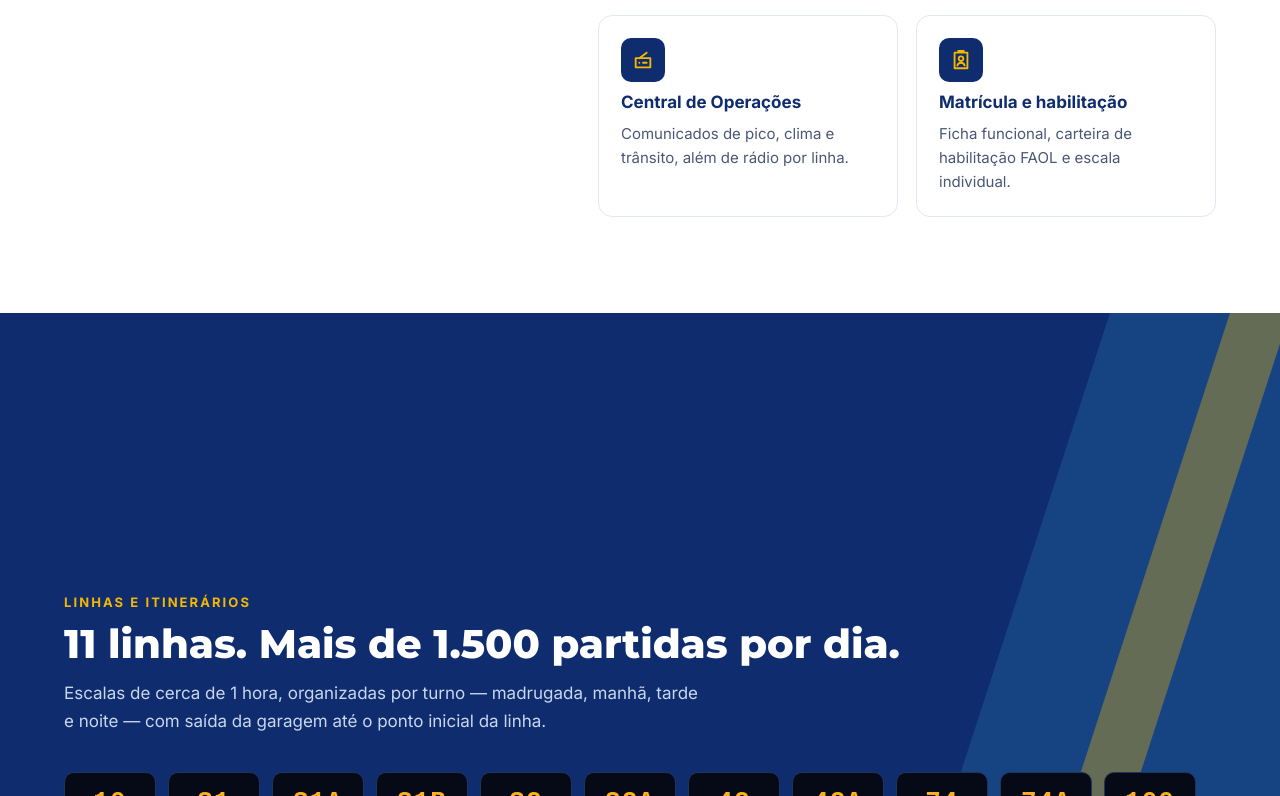
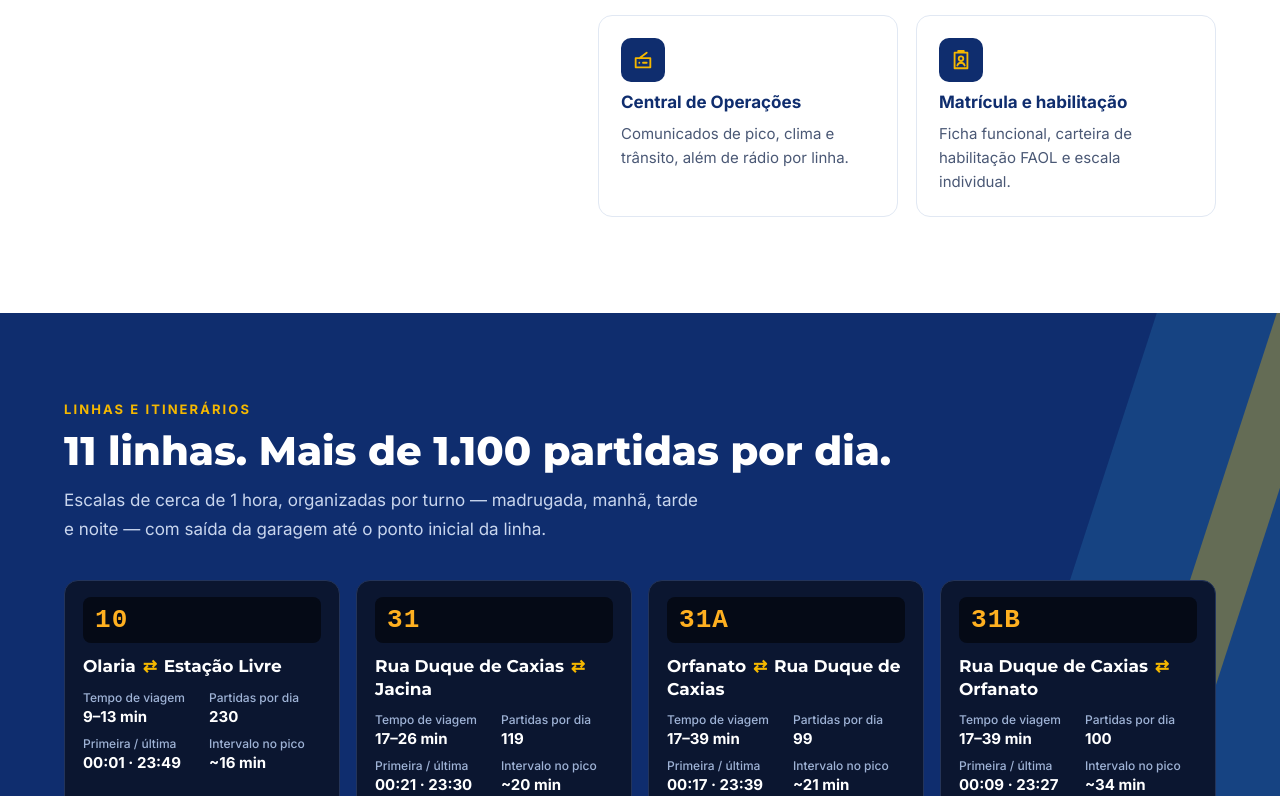
Before and after one commit to faol-novafriburgo/faol-novafriburgo.github.io, a plain HTML site: page index.html in a window 1280 px wide. Shown: the part 2897-3693 px from the top of the page. Drawn offline with Linux system fonts and the light colour scheme.

Commit message:
Site institucional da FAOL (versão aprovada pelo Presidente)

```diff
--- a/css/estilo.css
+++ b/css/estilo.css
@@ -313,3 +313,18 @@ main>section>.wrap{width:100%}
   border-radius:999px;padding:9px 14px;min-height:40px;cursor:pointer;backdrop-filter:blur(4px)}
 .vbotoes button:hover{background:rgba(245,184,0,.9);color:#0A1F4D}
 @media (max-width:760px){.vinheta .wrap{padding-top:56px;padding-bottom:56px}}
+
+/* (19/11, item e) cartoes das linhas: origem ⇄ destino, tempo de viagem, partidas e horarios reais */
+.cartoes-linhas{display:grid;grid-template-columns:repeat(auto-fill,minmax(260px,1fr));gap:16px;margin-top:28px}
+.cl{background:#0B1630;border:1px solid #23345A;border-radius:14px;padding:16px 18px 18px;display:flex;flex-direction:column;gap:12px;color:#FFFFFF}
+.cl.on{box-shadow:0 0 0 2px #2ECC71 inset}
+.cl-led{display:flex;align-items:center;justify-content:space-between;background:#050A16;border-radius:8px;padding:8px 12px;
+  font-family:'Courier New',monospace;font-weight:700;font-size:26px;color:#FFB020;letter-spacing:.04em}
+.cl-ao{font:600 12px Inter,sans-serif;color:#2ECC71;letter-spacing:0}
+.cl-rota{margin:0;font:700 17px/1.35 Montserrat,sans-serif;color:#FFFFFF}
+.cl-rota .ida{color:#F5B800;padding:0 2px}
+.cl-rota small{font:500 13px Inter,sans-serif;color:#9FB3D6}
+.cl-dados{margin:0;display:grid;grid-template-columns:1fr 1fr;gap:10px 14px}
+.cl-dados div{min-width:0}
+.cl-dados dt{font:500 12px Inter,sans-serif;color:#9FB3D6}
+.cl-dados dd{margin:2px 0 0;font:700 15px Inter,sans-serif;color:#FFFFFF}
--- a/index.html
+++ b/index.html
@@ -48,7 +48,7 @@
   </div>
   <div class="wrap heroi">
     <div class="logo up"><img src="imagens/logo_branco.png" alt="FAOL Nova Friburgo"></div>
-    <div class="selo up" id="selo"><span class="pulse"></span><span id="selo-txt">Inauguração em breve</span></div>
+    <div class="selo up" id="selo"><span class="pulse"></span><span id="selo-txt">Em operação</span></div>
     <h1 class="h1 up d1">O transporte coletivo de passageiros de Nova Friburgo, <span>com padrão de empresa.</span></h1>
     <p class="up d2">11 linhas urbanas no simulador openOMSI, com escalas, horários reais e uma equipe organizada como uma viação de verdade.</p>
     <div class="acoes up d3">
@@ -109,7 +109,7 @@
   <div class="d1x" aria-hidden="true"></div><div class="d2x" aria-hidden="true"></div>
   <div class="wrap">
     <div class="rotulo">Linhas e itinerários</div>
-    <h2 class="h2">11 linhas. Mais de 1.500 partidas por dia.</h2>
+    <h2 class="h2" id="linhas-titulo">11 linhas. Mais de 1.100 partidas por dia.</h2>
     <p>Escalas de cerca de 1 hora, organizadas por turno — madrugada, manhã, tarde e noite — com saída da garagem até o ponto inicial da linha.</p>
     <div class="leds" id="leds"></div>
   </div>
@@ -144,7 +144,7 @@
       <div class="anel" aria-hidden="true"></div>
       <div class="rotulo">Quadro de Honra</div>
       <h3>Motoristas destaque do mês</h3>
-      <p id="honra-txt">Publicado automaticamente a partir da inauguração, com base em escalas cumpridas, assiduidade e disciplina.</p>
+      <p id="honra-txt">Publicado automaticamente pela Central, com base em escalas cumpridas, assiduidade e disciplina.</p>
       <ul class="lista" id="honra-lista" hidden></ul>
     </div>
     <div class="bloco claro card">
@@ -197,6 +197,7 @@
 
 <!-- config (convite do Discord) e dados ao vivo gerados pela Central (status.js, a cada 5 min depois da publicação) -->
 <script src="js/config.js"></script>
+<script src="js/linhas.js"></script>
 <script src="dados/status.js"></script>
 <script src="js/site.js"></script>
 </body>
--- /dev/null
+++ b/js/linhas.js
@@ -0,0 +1,135 @@
+/* gerado pela Central FAOL em 19/11/2026 22:16 - nao editar a mao */
+window.FAOL_LINHAS = [
+ {
+  "linha": "10",
+  "origem": "Olaria",
+  "destino": "Estação Livre",
+  "circular": false,
+  "tempo_min": 9,
+  "tempo_max": 13,
+  "partidas": 230,
+  "primeira": "00:01",
+  "ultima": "23:49",
+  "intervalo_pico": 16
+ },
+ {
+  "linha": "31",
+  "origem": "Rua Duque de Caxias",
+  "destino": "Jacina",
+  "circular": false,
+  "tempo_min": 17,
+  "tempo_max": 26,
+  "partidas": 119,
+  "primeira": "00:21",
+  "ultima": "23:30",
+  "intervalo_pico": 20
+ },
+ {
+  "linha": "31A",
+  "origem": "Orfanato",
+  "destino": "Rua Duque de Caxias",
+  "circular": false,
+  "tempo_min": 17,
+  "tempo_max": 39,
+  "partidas": 99,
+  "primeira": "00:17",
+  "ultima": "23:39",
+  "intervalo_pico": 21
+ },
+ {
+  "linha": "31B",
+  "origem": "Rua Duque de Caxias",
+  "destino": "Orfanato",
+  "circular": false,
+  "tempo_min": 17,
+  "tempo_max": 39,
+  "partidas": 100,
+  "primeira": "00:09",
+  "ultima": "23:27",
+  "intervalo_pico": 34
+ },
+ {
+  "linha": "32",
+  "origem": "Estação Livre",
+  "destino": "Nova Suíça",
+  "circular": false,
+  "tempo_min": 21,
+  "tempo_max": 33,
+  "partidas": 105,
+  "primeira": "00:15",
+  "ultima": "23:53",
+  "intervalo_pico": 27
+ },
+ {
+  "linha": "32A",
+  "origem": "Vale do Paraíso",
+  "destino": "Estação Livre",
+  "circular": false,
+  "tempo_min": 21,
+  "tempo_max": 33,
+  "partidas": 104,
+  "primeira": "00:03",
+  "ultima": "23:25",
+  "intervalo_pico": 35
+ },
+ {
+  "linha": "42",
+  "origem": "Alto de Olaria",
+  "destino": "Estação Livre",
+  "circular": false,
+  "tempo_min": 21,
+  "tempo_max": 33,
+  "partidas": 104,
+  "primeira": "00:30",
+  "ultima": "23:47",
+  "intervalo_pico": 28
+ },
+ {
+  "linha": "42A",
+  "origem": "Estação Livre",
+  "destino": "Alto de Olaria",
+  "circular": false,
+  "tempo_min": 26,
+  "tempo_max": 39,
+  "partidas": 88,
+  "primeira": "00:14",
+  "ultima": "23:28",
+  "intervalo_pico": 42
+ },
+ {
+  "linha": "74",
+  "origem": "Alto de Olaria",
+  "destino": "Nova Suíça",
+  "circular": false,
+  "tempo_min": 34,
+  "tempo_max": 52,
+  "partidas": 64,
+  "primeira": "00:25",
+  "ultima": "23:18",
+  "intervalo_pico": 56
+ },
+ {
+  "linha": "74A",
+  "origem": "Alto de Olaria",
+  "destino": "Nova Suíça",
+  "circular": false,
+  "tempo_min": 34,
+  "tempo_max": 52,
+  "partidas": 64,
+  "primeira": "00:11",
+  "ultima": "22:55",
+  "intervalo_pico": 56
+ },
+ {
+  "linha": "100",
+  "origem": "Barroso",
+  "destino": "Barroso",
+  "circular": true,
+  "tempo_min": 21,
+  "tempo_max": 33,
+  "partidas": 105,
+  "primeira": "00:02",
+  "ultima": "23:46",
+  "intervalo_pico": 16
+ }
+];
--- a/js/site.js
+++ b/js/site.js
@@ -48,12 +48,37 @@
       "<h3>" + p[1] + "</h3><p>" + p[2] + "</p>"));
   });
 
+  /* (19/11) total real de partidas por dia (soma dos horarios do mapa) */
+  var TOTAL_PARTIDAS = (window.FAOL_LINHAS || []).reduce(function (t, d) { return t + (d.partidas || 0); }, 0) || 1182;
+  var tl = document.getElementById("linhas-titulo");
+  if (tl) { tl.textContent = "11 linhas. Mais de " + (Math.floor(TOTAL_PARTIDAS / 100) * 100).toLocaleString("pt-BR") + " partidas por dia."; }
   var LINHAS = ["10", "31", "31A", "31B", "32", "32A", "42", "42A", "74", "74A", "100"];
   var rodando = (S.linhas_rodando || []).map(String);
-  LINHAS.forEach(function (l) {
-    var on = rodando.indexOf(l) >= 0;
-    $("leds").appendChild(el("div", { "class": "led card" + (on ? " on" : ""), "title": on ? "Em operação agora" : "" }, esc(l)));
-  });
+  /* (19/11, item e) cartoes das linhas: dados REAIS dos horarios do mapa (js/linhas.js, gerado pela Central) */
+  var DL = window.FAOL_LINHAS || [];
+  if (DL.length) {
+    $("leds").className = "cartoes-linhas";
+    DL.forEach(function (d) {
+      var on = rodando.indexOf(String(d.linha)) >= 0;
+      var rota = d.circular ? esc(d.origem) + " <small>(circular)</small>"
+                            : esc(d.origem) + ' <span class="ida">⇄</span> ' + esc(d.destino);
+      var tempo = d.tempo_min ? (d.tempo_min === d.tempo_max ? d.tempo_min : d.tempo_min + "–" + d.tempo_max) + " min" : "—";
+      $("leds").appendChild(el("article", { "class": "cl" + (on ? " on" : "") },
+        '<div class="cl-led">' + esc(d.linha) + (on ? '<span class="cl-ao">● em operação</span>' : "") + "</div>" +
+        '<h3 class="cl-rota">' + rota + "</h3>" +
+        '<dl class="cl-dados">' +
+        "<div><dt>Tempo de viagem</dt><dd>" + tempo + "</dd></div>" +
+        "<div><dt>Partidas por dia</dt><dd>" + esc(d.partidas) + "</dd></div>" +
+        "<div><dt>Primeira / última</dt><dd>" + esc(d.primeira) + " · " + esc(d.ultima) + "</dd></div>" +
+        "<div><dt>Intervalo no pico</dt><dd>" + (d.intervalo_pico ? "~" + d.intervalo_pico + " min" : "—") + "</dd></div>" +
+        "</dl>"));
+    });
+  } else {
+    LINHAS.forEach(function (l) {
+      var on = rodando.indexOf(l) >= 0;
+      $("leds").appendChild(el("div", { "class": "led card" + (on ? " on" : ""), "title": on ? "Em operação agora" : "" }, esc(l)));
+    });
+  }
 
   var degraus = [
     ["1", "Em Treinamento", "Viagem acompanhada por um instrutor da empresa antes da liberação.", "#3BA7DD"],
@@ -113,13 +138,13 @@
                : { v: null, txt: sitTxt, r: "Servidor", cor: "#0F2D6E" },
       nLin > 0 ? { v: nLin, suf: "", r: "Linhas rodando agora", cor: "#3BA7DD" }
                : { v: 11, suf: "", r: "Linhas em operação", cor: "#3BA7DD" },
-      { v: 1500, suf: "+", r: "Partidas por dia", cor: "#F5B800" },
+      { v: TOTAL_PARTIDAS, suf: "", r: "Partidas por dia", cor: "#F5B800" },
       { v: null, txt: "24 h", r: "Operação com horário real", cor: "#0F2D6E" }
     ];
   } else {
     stats = [
       { v: 11, suf: "", r: "Linhas em operação", cor: "#0F2D6E" },
-      { v: 1500, suf: "+", r: "Partidas por dia", cor: "#3BA7DD" },
+      { v: TOTAL_PARTIDAS, suf: "", r: "Partidas por dia", cor: "#3BA7DD" },
       { v: 16, suf: "", r: "Vagas para motoristas", cor: "#F5B800" },
       { v: null, txt: "24 h", r: "Operação com horário real", cor: "#0F2D6E" }
     ];
```
